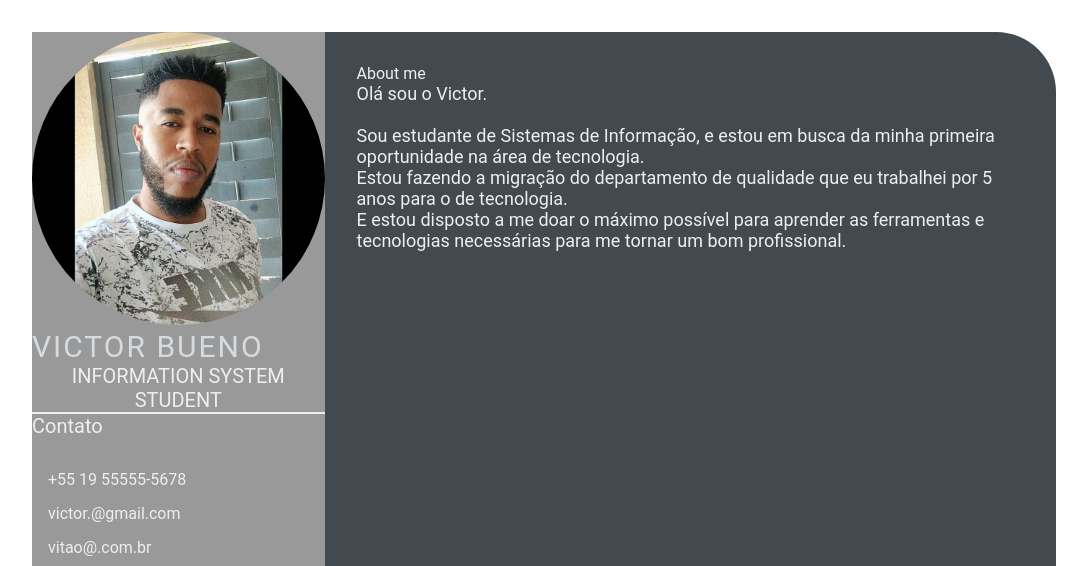
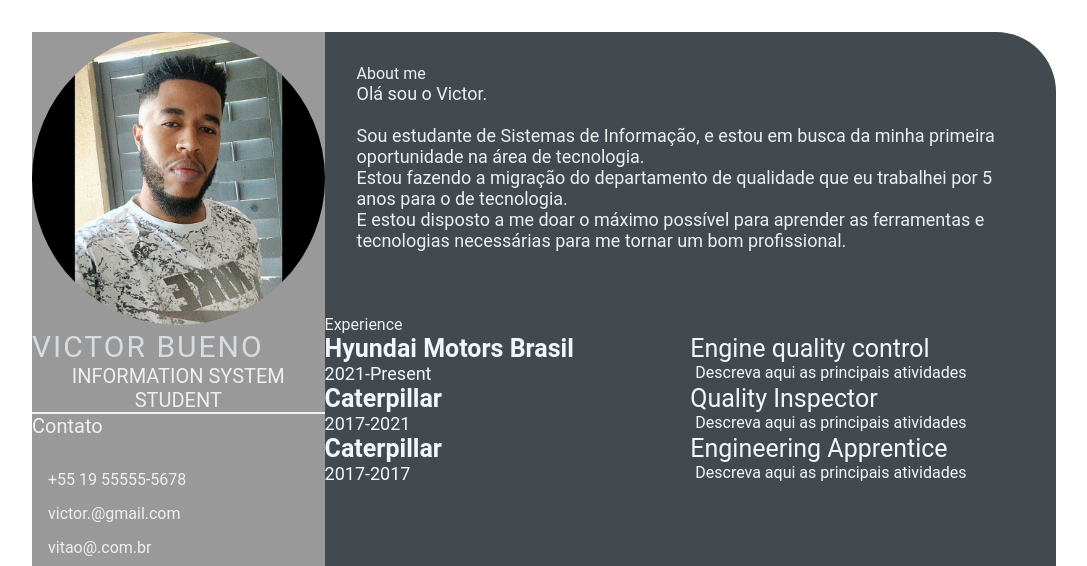
Before and after one commit to Buenovictor25/Buenovictor25.github.io, a plain HTML site: page index.html in a window 1280 px wide. Shown: the top 566 px of the page, without its empty margins (96-1183 px from the left). Drawn offline with Linux system fonts and the light colour scheme.

Commit message:
Third day (#3)

```diff
--- a/index.html
+++ b/index.html
@@ -50,6 +50,41 @@
                        </p>
                    </section>
                </div>
+           <section class="experience gap">
+               <div class="right-title">Experience</div>
+               <div class="experience-contents">
+                   <div class="exp-left">
+                       <p class="exp-company-name">Hyundai Motors Brasil</p>
+                       <p class="exp-time-period">2021-Present</p>
+                   </div>
+                   <div class="exp-right">
+                       <p class="exp-position">Engine quality control</p>
+                       <p class="exp-desc">
+                           Descreva aqui as principais atividades
+                       </p>
+                   </div>
+                   <div class="exp-left">
+                    <p class="exp-company-name">Caterpillar</p>
+                    <p class="exp-time-period">2017-2021</p>
+                </div>
+                <div class="exp-right">
+                    <p class="exp-position">Quality Inspector</p>
+                    <p class="exp-desc">
+                        Descreva aqui as principais atividades
+                    </p>
+                </div>
+                <div class="exp-left">
+                    <p class="exp-company-name">Caterpillar</p>
+                    <p class="exp-time-period">2017-2017</p>
+                </div>
+                <div class="exp-right">
+                    <p class="exp-position">Engineering Apprentice</p>
+                    <p class="exp-desc">
+                        Descreva aqui as principais atividades
+                    </p>
+                </div>
+               </div>
+           </section>
            </section>
     </main>
 </body>
--- a/style.css
+++ b/style.css
@@ -101,3 +101,38 @@
     font-size: 18px;
     color: #eeeeee;
 }
+
+.experience-contents,
+.education-contents,
+.awards-contents {
+    display: grid;
+    grid-template-columns: repeat(2, 1fr);
+    padding-bottom: 2rem;
+    color: #F1F8FD;
+}
+
+.exp-company-name,
+.education-school-name,
+.awards-company-name {
+    font-size: 25px;
+    font-weight: bold;
+}
+
+.exp-time-period,
+.educationp-time-period,
+.awards-time-period {
+    font-size: 18px;
+}
+
+.exp-position,
+.education-subject,
+.awards-name {
+    font-size: 25px;
+}
+
+.exp-desc,
+.education-desc,
+.awards-desc {
+    font-size: 16px;
+    padding-left: 5px;
+}
```
